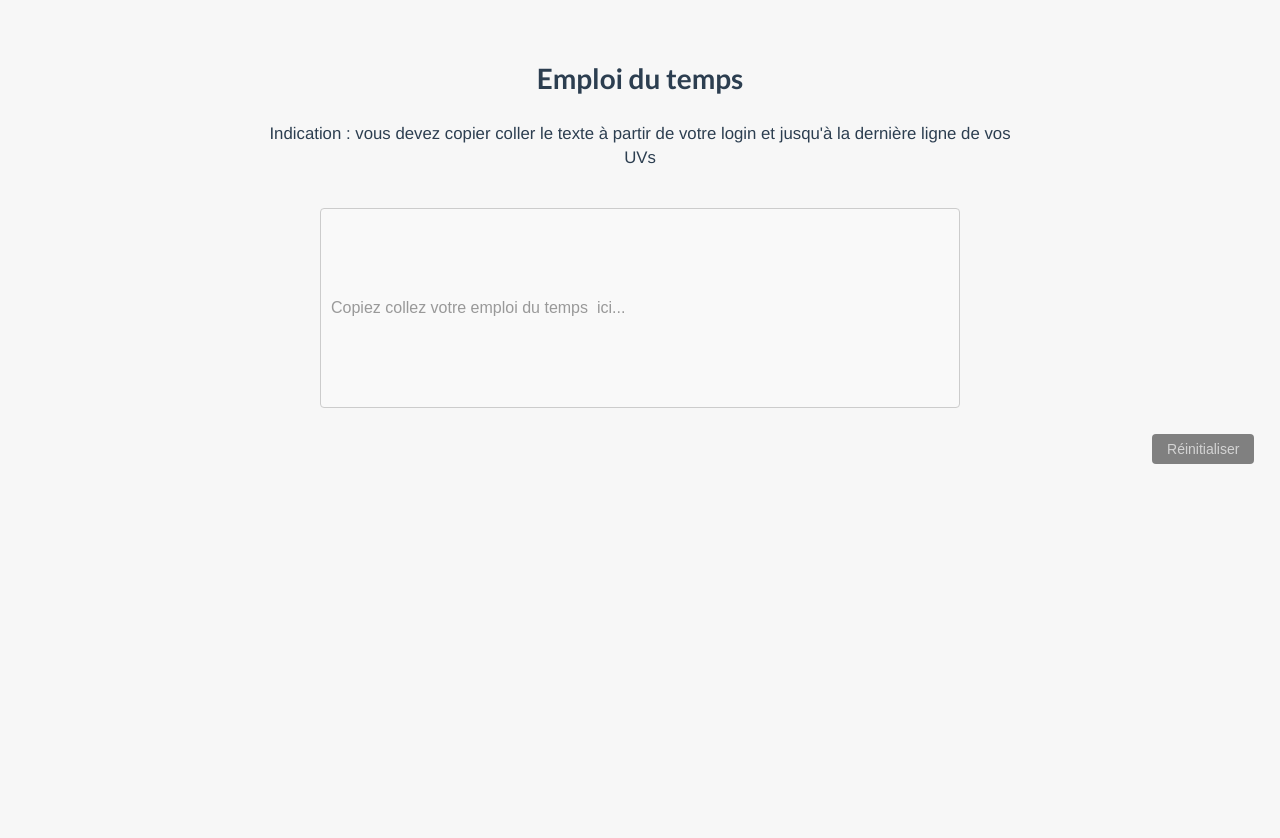
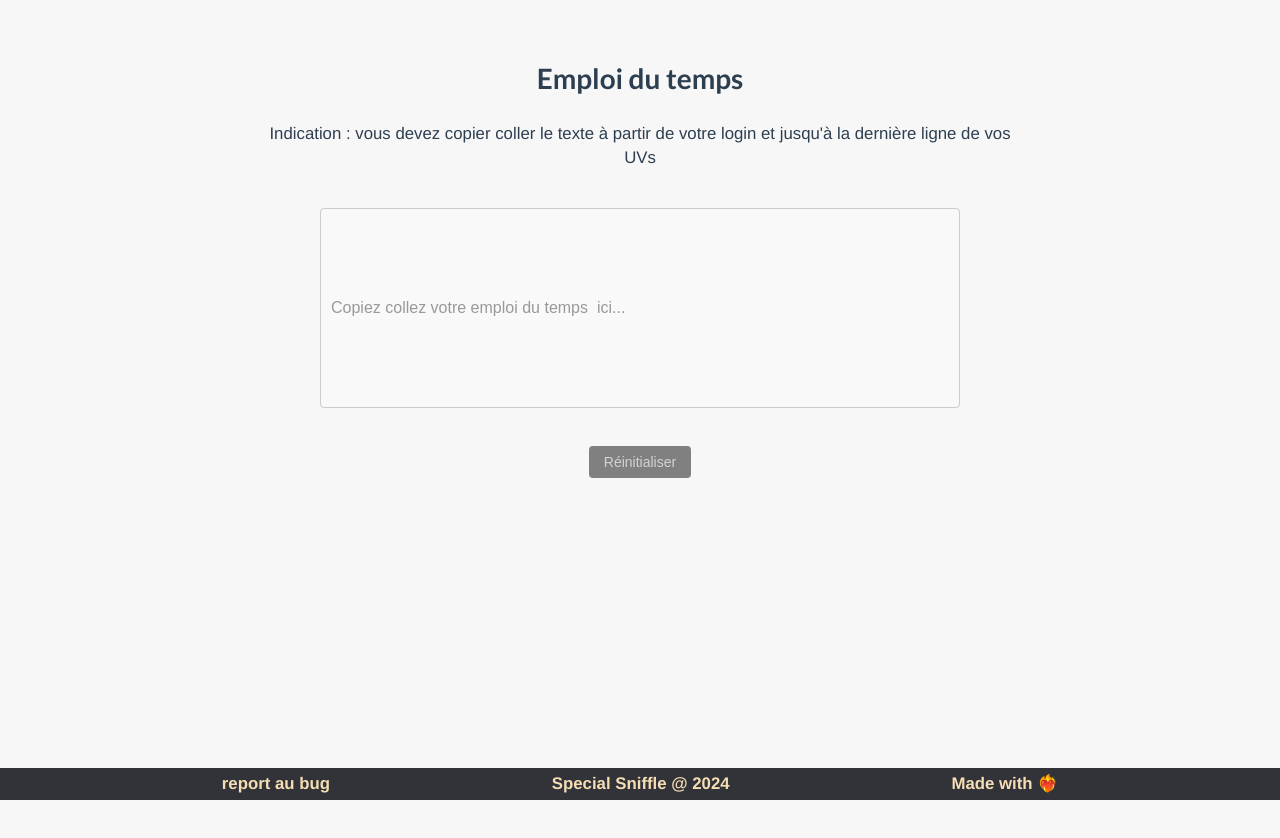
Before and after one commit to leopoldch/special-sniffle, a Vue app: page / in a window 1280 px wide. Shown: the top 838 px of the page. Built offline with nearby package versions, Linux system fonts and the light colour scheme.

Commit message:
css modifications

```diff
--- a/src/App.vue
+++ b/src/App.vue
@@ -27,9 +27,7 @@ export default {
 }
 
 #body{
-  //background-color: #b7c0c8;
   background-color: #F7F7F7;
-
 }
 
 </style>
--- a/src/components/Application.vue
+++ b/src/components/Application.vue
@@ -2,6 +2,7 @@
 import { ref } from 'vue'
 import Cookies from 'js-cookie';
 import html2pdf from 'html2pdf.js';
+import Footer from './Footer.vue'
 
 const text = ref('')
 const firstLine = ref([]);
@@ -237,6 +238,8 @@ function filterInputData() {
 </script>
 
 <template>
+  <div class="taskbar">
+
   <div v-if="text.length > 4">
     <h1 class="title-scheluded">Emploi du temps de : {{ firstLine[0] }}</h1>
   </div>
@@ -251,6 +254,7 @@ function filterInputData() {
     <p>Indication : Veuillez appuyer sur le bouton de réinitialisation et renouvelez la tentative.</p>
   </div>
   </div>
+</div>
   <div class="indications" v-if="text.length === 0 ">
     <p>Indication : vous devez copier coller le texte à partir de votre login et jusqu'à la dernière ligne de vos UVs</p>
   </div>
@@ -259,23 +263,7 @@ function filterInputData() {
   <input v-if="firstLine.length ==  0" class="input-text" type="text" :value="text" @input="onInput" :placeholder="`Copiez collez votre emploi du temps  ici...`">
 
 
-  <div class="action-wrapper">
-    <div v-if="myLines.length > 4" class="button2-container">
-      <button class="button" @click="rerollColors">Couleurs aléatoires</button>
-    </div>
-    <div v-if="myLines.length > 4" class="button2-container">
-      <button class="button" @click="applyTheme1">Thème 1</button>
-    </div>
-    <div v-if="myLines.length > 4" class="button2-container">
-      <button class="button" @click="applyTheme2">Thème 2</button>
-    </div>
-    <div v-if="myLines.length > 4" class="button2-container">
-      <button class="button" @click="exportToPDF">Export PDF</button>
-    </div>
-    <div class="button1-container">
-      <button class="button" @click="clearStorage" >Réinitialiser</button>
-    </div>
-  </div>
+
   <div class="grid-wrapper" id="edt" >
     <div class="grid-container-title-wrapper">
       <div class="grid-container-title" v-if="myLines.length >  0">
@@ -328,10 +316,27 @@ function filterInputData() {
       </div>
     </div>
 
+    <div class="action-wrapper">
+    <div v-if="myLines.length > 4" class="button2-container">
+      <button class="button" @click="rerollColors">Couleurs aléatoires</button>
+    </div>
+    <div v-if="myLines.length > 4" class="button2-container">
+      <button class="button" @click="applyTheme1">Thème 1</button>
+    </div>
+    <div v-if="myLines.length > 4" class="button2-container">
+      <button class="button" @click="applyTheme2">Thème 2</button>
+    </div>
+    <div v-if="myLines.length > 4" class="button2-container">
+      <button class="button" @click="exportToPDF">Export PDF</button>
+    </div>
+    <div class="button1-container">
+      <button class="button" @click="clearStorage" >Réinitialiser</button>
+    </div>
+  </div>
 
 
 
-
+<Footer/>
 </template>
 
 <style>
--- /dev/null
+++ b/src/components/Footer.vue
@@ -0,0 +1,24 @@
+<script setup>
+
+
+</script>
+
+<template>
+<div class="main-wrapper-footer">
+    <div class="footer-item1">
+        <a href="https://github.com/leopoldch/special-sniffle"><p>report au bug</p></a>
+    </div>
+    <div class="footer-item2">
+        <p>Special Sniffle @ 2024</p>
+    </div>
+    <div class="footeritem3">
+        <p>Made with ❤️‍🔥</p>
+    </div>
+</div>
+
+
+</template>
+
+<style>
+  @import '../styles/Footer.css';
+</style>
--- a/src/styles/Application.css
+++ b/src/styles/Application.css
@@ -85,7 +85,6 @@ input[type="text"] {
     flex-direction: column;
     margin-left: auto;
     margin-right: auto;
-    margin-bottom: 5%;
 }
 
 .grid-container{
@@ -180,13 +179,13 @@ input[type="text"] {
     width: 100;
     display: flex;
     flex-direction: row;
-    justify-content: flex-end;
+    justify-content: center;
+    padding-bottom: 6%;
 }
 
 .button1-container, .button2-container{
-    width: 10vw;
-    height: 7vh;
-    padding: 1%;
+    width: 8vw;
+    height: 4vh;
     margin:1%;
 }
 
--- /dev/null
+++ b/src/styles/Footer.css
@@ -0,0 +1,22 @@
+.main-wrapper-footer{
+    position: fixed;
+    bottom: 0;
+    display: flex;
+    justify-content: space-evenly;
+    align-items: center;
+    background-color: #323239;
+    height: 4vh;
+    width: 100vw;
+    margin-top: 4%;
+}
+
+.main-wrapper-footer > div > a{
+    text-decoration: none;
+}
+
+
+.main-wrapper-footer > div > p,.main-wrapper-footer > div > a >p {
+    color: wheat;
+    font-size: larger;
+    font-weight: bolder;
+}
```
